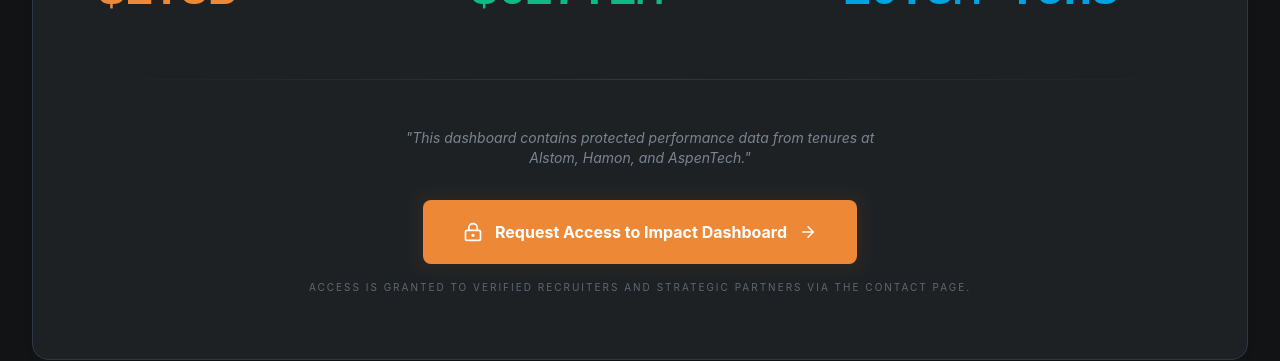
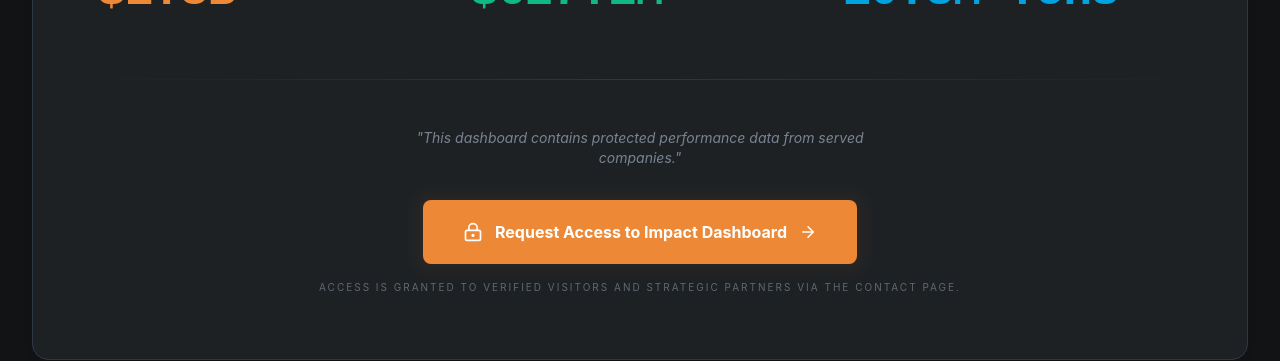
Before and after one commit to paulzyw/Paul-Intelligence-Hub-App, a React (Vite) app: page / in a window 1280 px wide. Shown: the part 4520-4881 px from the top of the page. Built offline with nearby package versions, Linux system fonts and the light colour scheme; no server answers; the database is empty.

Commit message:
feat(ImpactTeaser): Generalize company references
Update text to refer to "served companies" instead of specific company names. Also, update the access grant wording to "verified visitors" to be more inclusive and less restrictive.

```diff
--- a/src/components/ImpactTeaser.tsx
+++ b/src/components/ImpactTeaser.tsx
@@ -153,7 +153,7 @@ export function ImpactTeaser() {
 
             <div className="flex flex-col items-center text-center">
               <p className="text-sm text-text-hero-secondary/70 italic mb-8 max-w-lg">
-                &quot;This dashboard contains protected performance data from tenures at Alstom, Hamon, and AspenTech.&quot;
+                &quot;This dashboard contains protected performance data from served companies.&quot;
               </p>
 
               <Link to="/impact" className="group relative">
@@ -166,7 +166,7 @@ export function ImpactTeaser() {
               </Link>
 
               <p className="mt-4 text-[10px] text-text-hero-secondary/50 uppercase tracking-[0.2em]">
-                Access is granted to verified recruiters and strategic partners via the Contact page.
+                Access is granted to verified visitors and strategic partners via the Contact page.
               </p>
             </div>
           </div>
```
